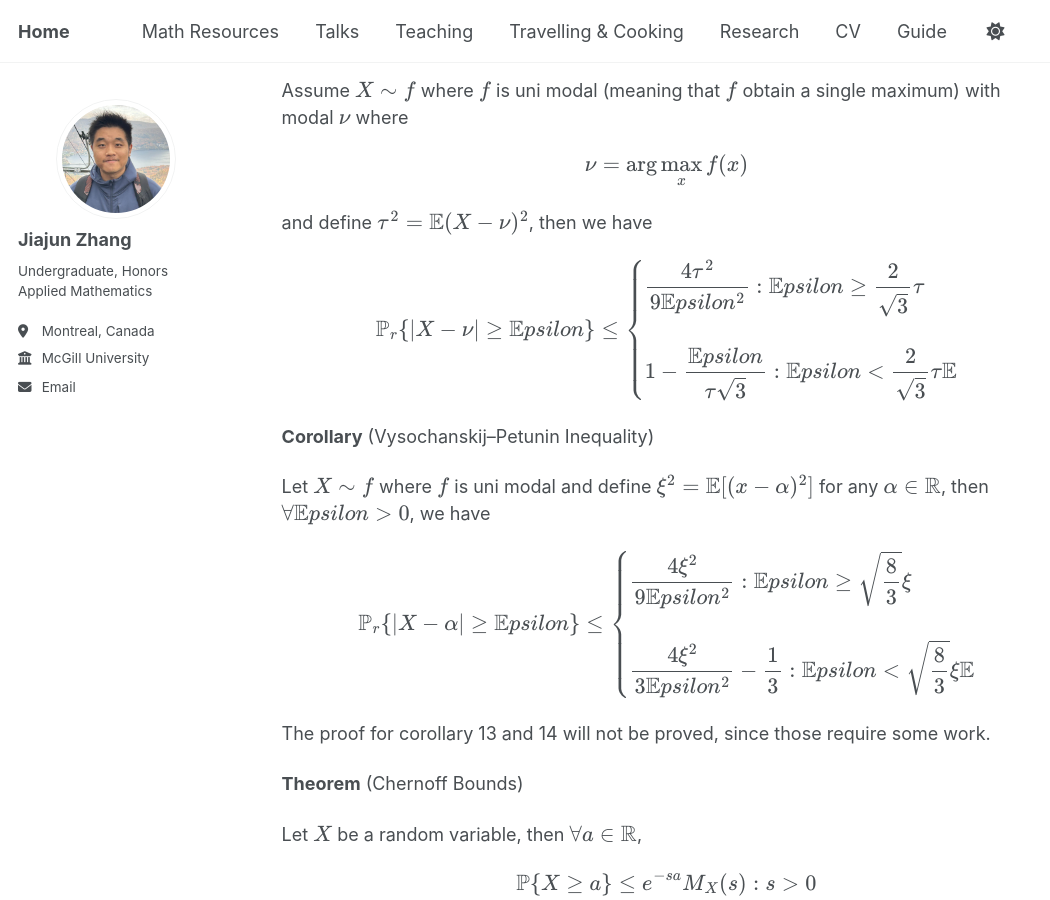
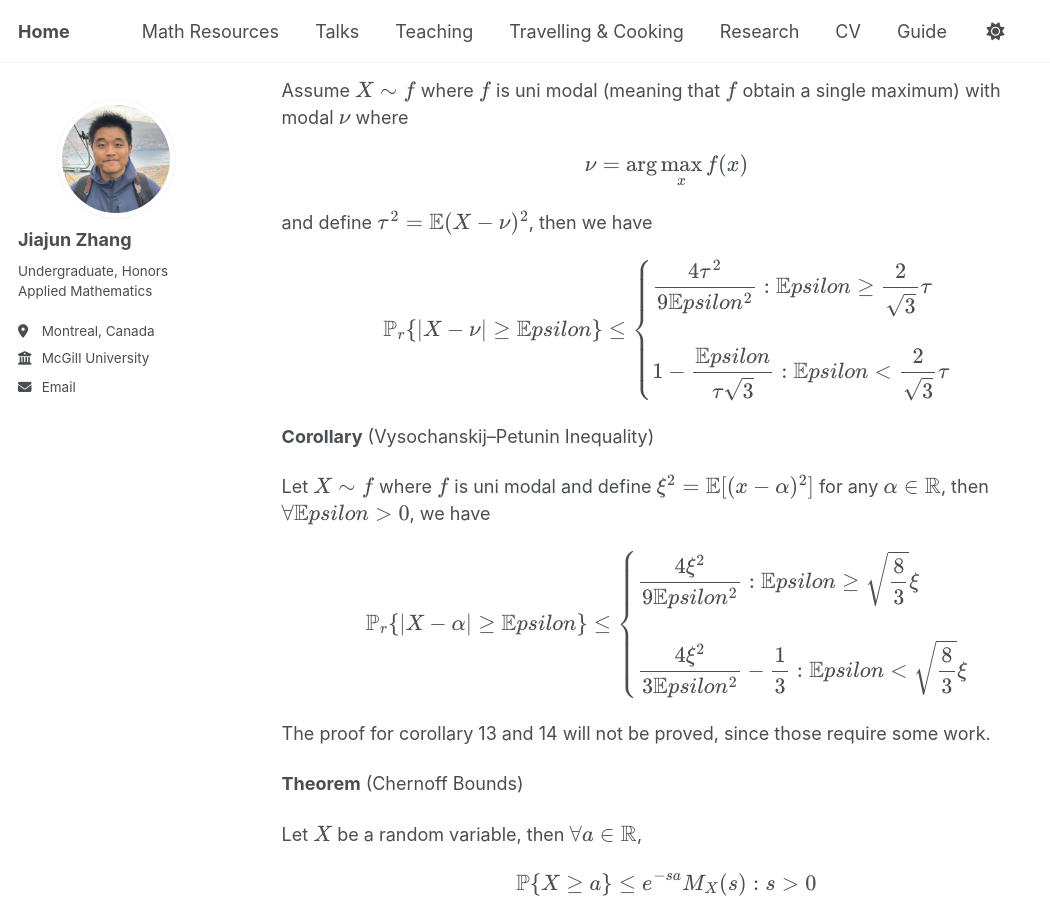
Before and after one commit to JohanssonRein/JohanssonRein.github.io, a Jekyll site: the page built from _publications/moments.md, in a window 1280 px wide and 900 px high, scrolled down 13401 px. Shown: the whole window, without its empty margins (0-1050 px from the left). Built offline with Jekyll 4.4.1, drawn with Linux system fonts in a browser that asks for light colours; some of the changed text lies outside the part shown.

Commit message:
Update moments.md

```diff
--- a/_publications/moments.md
+++ b/_publications/moments.md
@@ -66,7 +66,7 @@ $$
 **Example:** Let $X$ be an random variable with probability density function defined by
 
 $$
-f_X(x) = \begin{cases} \displaystyle{\frac{2}{x^3}} : x \geq 1 \\ \\ 0 : x < 1 \mathbb{E} \end{cases}.
+f_X(x) = \begin{cases} \displaystyle{\frac{2}{x^3}} : x \geq 1 \\ \\ 0 : x < 1  \end{cases}.
 $$
 
 Then
@@ -355,7 +355,7 @@ $$
 
 **Example:** For each of the following random variables, find the MGF:
 
-(a) $X$ is a discrete random variable with pmf $P_{X}(k) = \begin{cases} \frac{1}{3} : k=1 \\ \frac{2}{3} : k=2\mathbb{E}\end{cases}$;\\
+(a) $X$ is a discrete random variable with pmf $P_{X}(k) = \begin{cases} \frac{1}{3} : k=1 \\ \frac{2}{3} : k=2\end{cases}$;\\
 
 (b) $Y$ is a $Uniform(0,1)$ random variable.
 
@@ -378,7 +378,7 @@ $$
 **Example:** Suppose $X \sim \mathbb{E}xp(\lambda), \lambda > 0$ which is given by
 
 $$
-f_X(x) = \begin{cases} \lambda e^{-\lambda x} : x > 0 \\ 0 : \text{otherwise} \mathbb{E}\end{cases}
+f_X(x) = \begin{cases} \lambda e^{-\lambda x} : x > 0 \\ 0 : \text{otherwise} \end{cases}
 $$
 
 In this case
@@ -393,7 +393,7 @@ $$
 and
 
 $$
-M_X(s) = \begin{cases} \displaystyle{\frac{\lambda}{\lambda - s} : s < \lambda }\\ \\ \text{\scshape{Does Not Exist} } : s \geq \lambda \mathbb{E}\end{cases}.
+M_X(s) = \begin{cases} \displaystyle{\frac{\lambda}{\lambda - s} : s < \lambda }\\ \\ \text{\scshape{Does Not Exist} } : s \geq \lambda \end{cases}.
 $$
 
 We will introduce two theorems, however we will omit the proof:
@@ -623,7 +623,7 @@ and define $\tau^2 = \mathbb{E}(X - \nu)^2$, then we have
 
 $$
 \mathbb{P}_r \{ \vert X - \nu \vert  \geq \mathbb{E}psilon \} \leq \begin{cases}
-\displaystyle{\frac{4\tau^2}{9\mathbb{E}psilon^2} : \mathbb{E}psilon \geq \frac{2}{\sqrt{3}} \tau} \\ \\ \displaystyle{1 - \frac{\mathbb{E}psilon}{\tau \sqrt{3}} : \mathbb{E}psilon < \frac{2}{\sqrt{3}} \tau} \mathbb{E}\end{cases}
+\displaystyle{\frac{4\tau^2}{9\mathbb{E}psilon^2} : \mathbb{E}psilon \geq \frac{2}{\sqrt{3}} \tau} \\ \\ \displaystyle{1 - \frac{\mathbb{E}psilon}{\tau \sqrt{3}} : \mathbb{E}psilon < \frac{2}{\sqrt{3}} \tau} \end{cases}
 $$
 
 
@@ -635,7 +635,7 @@ Let $X \sim f$ where $f$ is uni modal and define $\xi^2 = \mathbb{E}[(x - \alpha
 $$
 \mathbb{P}_r \{ \vert X -\alpha \vert \geq \mathbb{E}psilon \} \leq \begin{cases}
 \displaystyle{\frac{4\xi^2}{9\mathbb{E}psilon^2} : \mathbb{E}psilon \geq \sqrt{\frac{8}{3}} \xi} \\ \\
-\displaystyle{\frac{4\xi^2}{3\mathbb{E}psilon^2} - \frac{1}{3} : \mathbb{E}psilon < \sqrt{\frac{8}{3}} \xi} \mathbb{E}\end{cases}
+\displaystyle{\frac{4\xi^2}{3\mathbb{E}psilon^2} - \frac{1}{3} : \mathbb{E}psilon < \sqrt{\frac{8}{3}} \xi}\end{cases}
 $$
 
 
@@ -718,4 +718,4 @@ $$
 \mathbb{E}\vert X + Y \vert^r \leq C_r [ \mathbb{E}\vert X \vert^r + \mathbb{E}\vert Y \vert^r]
 $$
 
-where $C_r = \begin{cases} 1 : 0 \leq r \leq 1 \\ 2^{r-1} : r > 1 \mathbb{E}\end{cases}$.
+where $C_r = \begin{cases} 1 : 0 \leq r \leq 1 \\ 2^{r-1} : r > 1 \end{cases}$.
```
